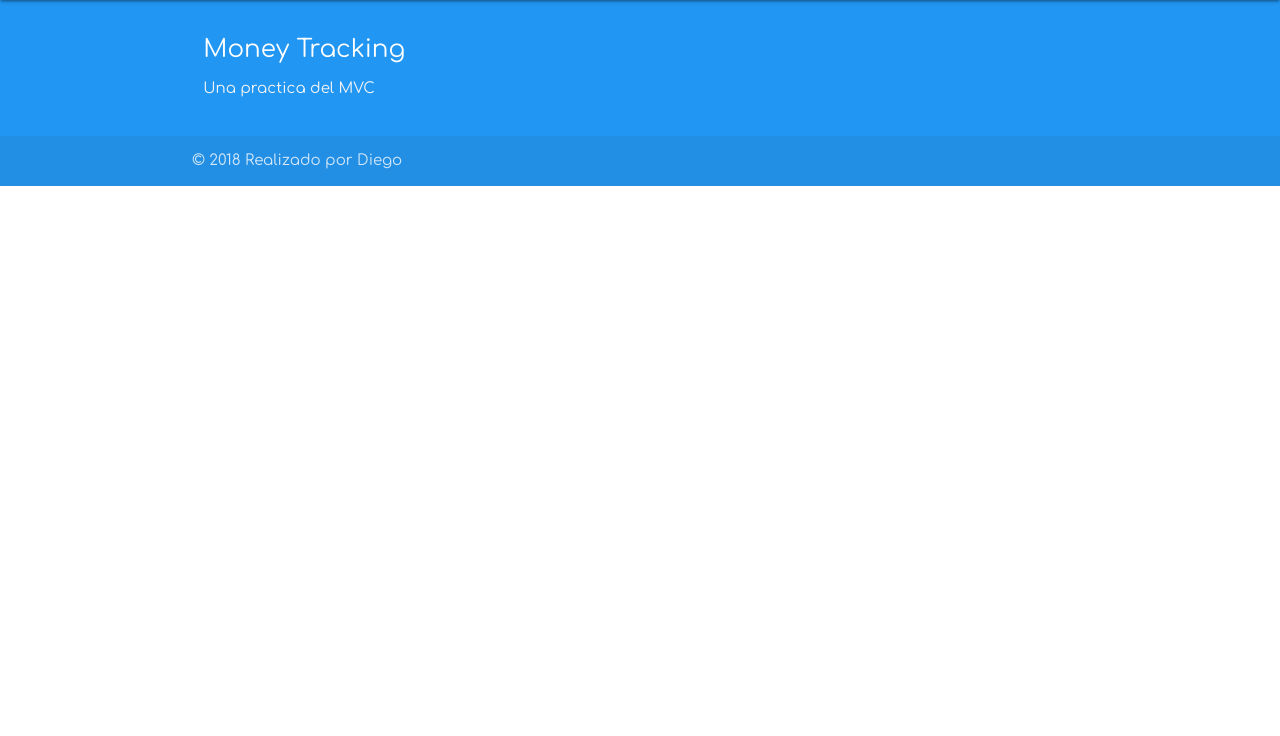
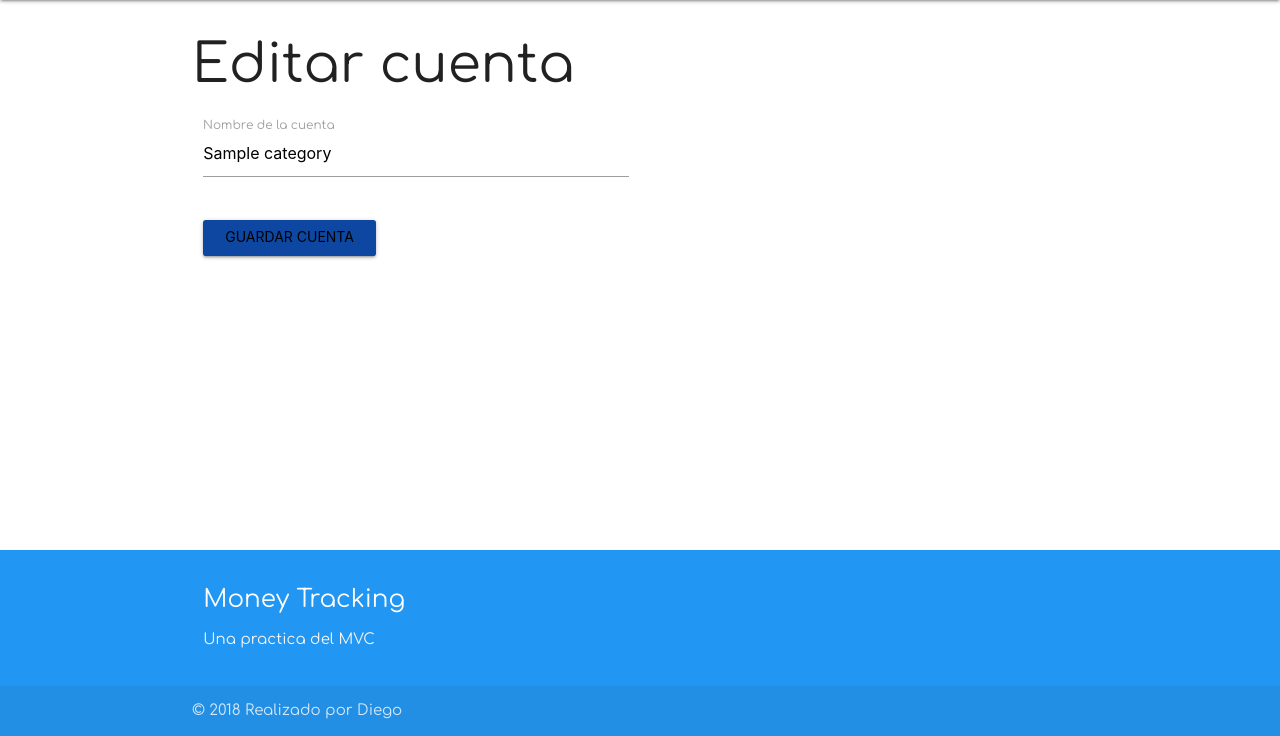
Before and after one commit to DiegoMCN/moneytracking, a PHP site: template Views/categories/editar.phtml in a window 1280 px wide. Shown: the part 64-800 px from the top of the page. Run offline with PHP 8.4, Linux system fonts and the light colour scheme; the template is opened without the code that fills it: most values are stand-ins (such as "Sample title", 1, 10 or a date in 2020); some libraries are stand-ins or nearby versions.

Commit message:
Pequeño cambio

```diff
--- a/Controllers/Accounts.php
+++ b/Controllers/Accounts.php
@@ -75,15 +75,16 @@
         if ($_GET){
             try {
 
-                $this->view->set("title", "Actualizar una una cuenta");
+                $this->view->set("title", "Actualizar una cuenta");
                 $account = $modelAccounts->getById($id);
                 if ($account){
                     //print_r($account);
+                    $this->view->set("account", $account);
+                    $this->view->render("editar");
                 } else{
                     // Un error si no encuentra
                 }
                 // El método render se encarga de renderizar la vista
-             $this->view->render("editar");
             } catch (\Exception $exception){
                 echo $exception->getMessage();
             }
--- a/Views/accounts/editar.phtml
+++ b/Views/accounts/editar.phtml
@@ -2,11 +2,11 @@
     <div class="container">
         <h2>Editar cuenta</h2>
         <div class="row">
-            <form class="col s12" action="<?php echo APP_URL ?>/accounts/editar/<?php echo $account["id"] ?>" method="post">
+            <form class="col s12" action="<?php echo APP_URL ?>categories/editar/<?php echo $category["id"] ?>" method="post">
                 <div class="row">
                     <div class="input-field col s6">
-                        <input type="hidden" name="id" value="<?php echo $account["id"] ?>">
-                        <input name="name" id="name" type="text" class="validate">
+                        <input type="hidden" name="id" value="<?php echo $category["id"] ?>">
+                        <input name="name" value="<?php echo $category["name"] ?>" type="text" class="validate">
                         <label for="name">Nombre de la cuenta</label>
                     </div>
                 </div>
--- a/Views/categories/editar.phtml
+++ b/Views/categories/editar.phtml
@@ -0,0 +1,17 @@
+<main>
+    <div class="container">
+        <h2>Editar cuenta</h2>
+        <div class="row">
+            <form class="col s12" action="<?php echo APP_URL ?>categories/editar/<?php echo $category["id"] ?>" method="post">
+                <div class="row">
+                    <div class="input-field col s6">
+                        <input type="hidden" name="id" value="<?php echo $category["id"] ?>">
+                        <input name="name" value="<?php echo $category["name"] ?>" type="text" class="validate">
+                        <label for="name">Nombre de la cuenta</label>
+                    </div>
+                </div>
+                <input type="submit" class="waves-effect waves-light btn blue darken-4 white-text" value="Guardar cuenta">
+            </form>
+        </div>
+    </div>
+</main>
```
Also changed, not shown: Controllers/Categories.php (+4 -3 lines).
